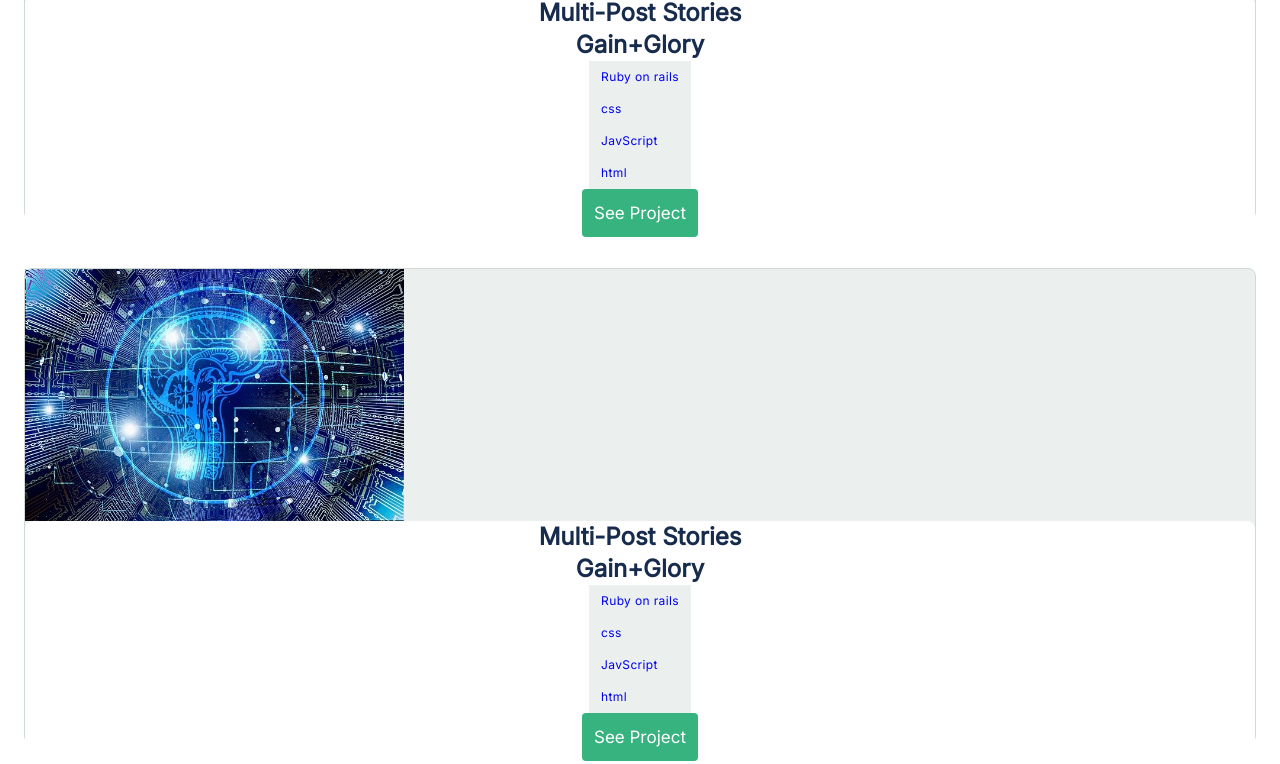
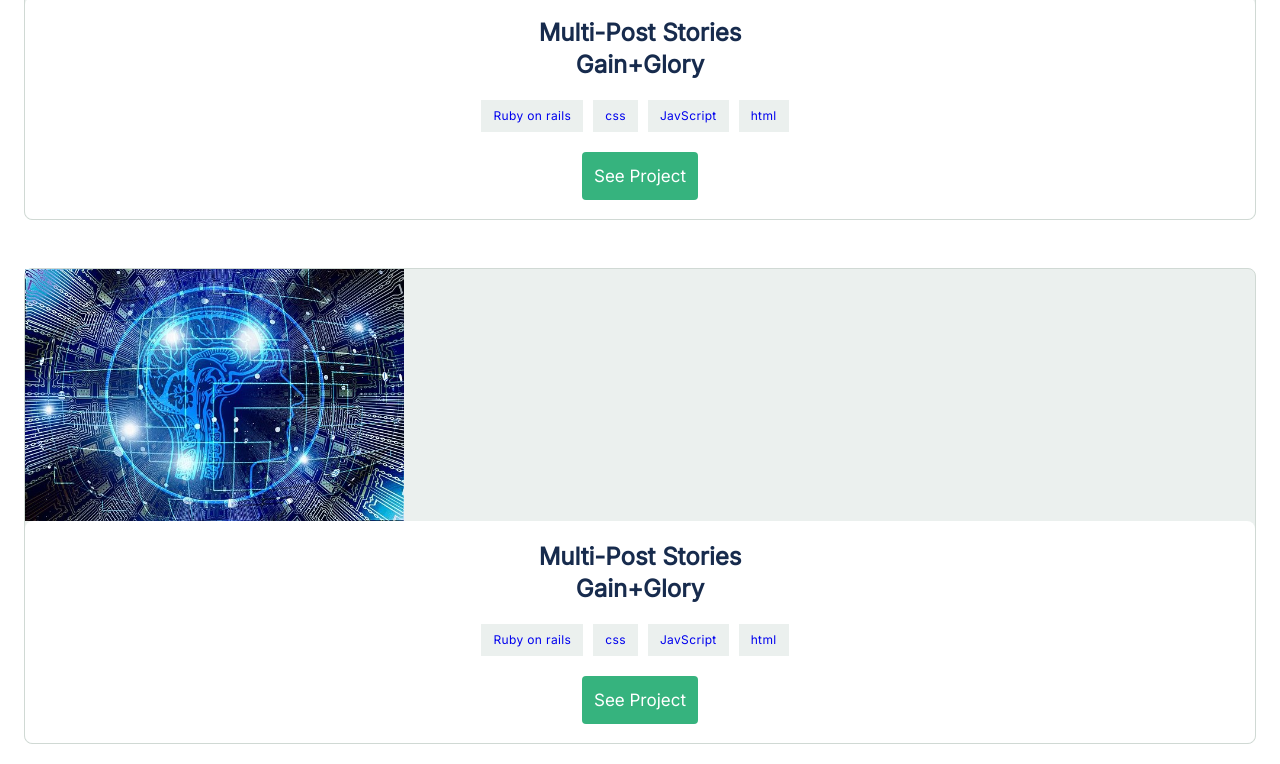
Before and after one commit to subrataindia/Portfolio-setup-and-mobile-version-skeleton, a website: page index.html in a window 1280 px wide. Shown: the part 1090-1854 px from the top of the page. Drawn offline with Linux system fonts and the light colour scheme.

Commit message:
Add float position to cardtag elements in styles.css file

```diff
--- a/style.css
+++ b/style.css
@@ -152,6 +152,8 @@ nav {
 .cardTags li {
   background-color: var(--card-background);
   padding: 8px 12px;
+  float: left;
+  margin-right: 10px;
 }
 
 .listItemTags > li:hover {
```
